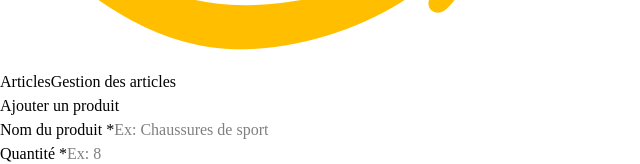
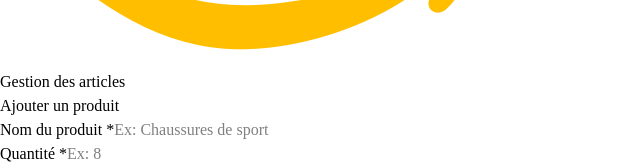
Before and after one commit to bobe974/TestTemplate, a React (Vite) app in the folder eshop-amajaune/: page /addproduct in a window 1280 px wide. Shown: the part 442-606 px from the top of the page, without its empty margins (0-640 px from the left). Built offline with nearby package versions, Linux system fonts and the light colour scheme.

Commit message:
fix navbar issue

```diff
--- a/eshop-amajaune/src/components/formProduct.jsx
+++ b/eshop-amajaune/src/components/formProduct.jsx
@@ -12,6 +12,7 @@ const AddProductForm = ({ onSubmit }) => {
 
   const handleFormSubmit = (data) => {
     const productData = {
+      id: data.id,
       nom: data.nom,
       qte: parseInt(data.qte),
       prix: parseFloat(data.prix),
@@ -29,6 +30,7 @@ const AddProductForm = ({ onSubmit }) => {
 
     console.log("Données du produit:", productData.nom);
     console.log(productData);
+    productData.id = !productData.id ? crypto.randomUUID() : productData.id;
     //envoie au context
     addProduct(productData);
   };
@@ -37,8 +39,8 @@ const AddProductForm = ({ onSubmit }) => {
   const { addProduct } = useProducts();
 
   return (
-    <div className="flex justify-center pt-12 bg-gray-50 min-h-screen">
-      <div className="max-w-2xl w-full bg-white rounded-lg shadow-md p-6 max-h-[750px]">
+    <div className="flex justify-center pt-2 px-4 bg-gray-50 min-h-screen">
+      <div className="w-full max-w-md sm:max-w-lg md:max-w-xl lg:max-w-2xl bg-white rounded-lg shadow-md p-6 max-h-[90vh] overflow-y-auto">
         <h2 className="text-2xl font-bold mb-6 text-gray-800 text-center">
           Ajouter un produit
         </h2>
@@ -157,11 +159,11 @@ const AddProductForm = ({ onSubmit }) => {
 
           <div className="flex justify-center">
             <button
-            type="submit"
-            className="bg-blue-600 text-white py-2 px-4 rounded-md hover:bg-blue-700 focus:outline-none focus:ring-2 focus:ring-blue-500 font-medium"
-          >
-            Ajouter le produit
-          </button>
+              type="submit"
+              className="bg-blue-600 text-white py-2 px-4 rounded-md hover:bg-blue-700 focus:outline-none focus:ring-2 focus:ring-blue-500 font-medium"
+            >
+              Ajouter le produit
+            </button>
           </div>
 
           {/* {data && (
--- a/eshop-amajaune/src/components/header.jsx
+++ b/eshop-amajaune/src/components/header.jsx
@@ -1,25 +1,16 @@
 import { Link } from "react-router-dom";
-import logo from "../assets/logoAJ.png"
-
+import logo from "../assets/logoAJ.png";
 
 const Header = () => {
   return (
     <nav className="bg-gray-800">
-      <nav className="bg-gray-800">
-  <div className="mx-auto max-w-7xl px-4 sm:px-6 lg:px-8">
+      <div className=" max-w-7xl px-4 sm:px-6 lg:px-8">
         <div className="flex h-16 items-center justify-between">
+          <div className="flex items-center space-x-6">
+            <Link to="/">
+              <img src={logo} alt="Logo" className="h-8 w-auto" />
+            </Link>
 
-      <div className="flex items-center space-x-4">
-        <Link to="/">
-          <img src= {logo} alt="Logo" className="h-8 w-auto" />
-        </Link>
-        <div className="flex space-x-4">
-          <Link
-            to="/product/2"
-            className="rounded-md px-3 py-2 text-sm font-medium text-gray-300 hover:bg-gray-700 hover:text-white"
-          >
-            Articles
-          </Link>
             <Link
               to="/manage"
               className="rounded-md px-3 py-2 text-sm font-medium text-gray-300 hover:bg-gray-700 hover:text-white"
@@ -28,11 +19,7 @@ const Header = () => {
             </Link>
           </div>
         </div>
-
       </div>
-  </div>
-</nav>
-
     </nav>
   );
 };
--- a/eshop-amajaune/src/components/modal.jsx
+++ b/eshop-amajaune/src/components/modal.jsx
@@ -4,18 +4,19 @@ const Modal = ({ isOpen, onClose, title, children }) => {
   if (!isOpen) return null;
 
   return (
-    <div className="fixed inset-0 z-50 flex items-center justify-center">
-      <div className="bg-white rounded-lg shadow-lg w-full max-w-md p-6 relative">
+    <div className="fixed inset-0 z-50 flex items-center justify-center px-4">
+  <div className="bg-white rounded-lg shadow-lg w-full max-w-md p-6 relative max-h-[90vh] overflow-y-auto">
     <button
       onClick={onClose}
       className="absolute top-2 right-2 text-gray-500 hover:text-gray-700"
     >
       ✕
     </button>
-        {title && <h2 className="text-xl font-semibold mb-4">{title}</h2>}
+    {title && <h2 className="flex justify-center text-xl font-semibold mb-4">{title}</h2>}
     <div>{children}</div>
   </div>
 </div>
+
   );
 };
 
--- a/eshop-amajaune/src/components/productUpdate.jsx
+++ b/eshop-amajaune/src/components/productUpdate.jsx
@@ -96,7 +96,7 @@ function ProductUpdate({ product, onClose }) {
           className="w-full border px-3 py-2 rounded"
         />
       </div>
-
+      <div className="flex justify-center">
       <button
         type="submit"
         className="bg-blue-600 text-white px-4 py-2 rounded hover:bg-blue-700 mr-8"
@@ -109,6 +109,8 @@ function ProductUpdate({ product, onClose }) {
       >
         Supprimer
       </button>
+      </div>
+
     </form>
   );
 }
```
Lines whose indentation alone changed are shown as unchanged.
